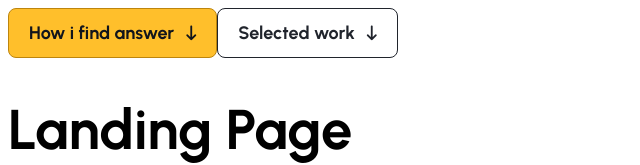
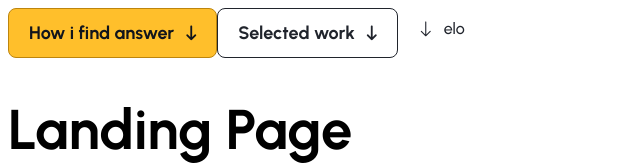
Before and after one commit to Detriz-dev/personal-website, a React (Vite) app in the folder frontend/: page / in a window 1280 px wide. Shown: the top 165 px of the page, without its empty margins (0-640 px from the left). Built offline with nearby package versions, Linux system fonts and the light colour scheme.

Commit message:
NavItem componenet

```diff
--- /dev/null
+++ b/frontend/src/components/NavItem/NavItem.module.css
@@ -0,0 +1,68 @@
+/* Values from Figma (Personal Site / NavItem, node 45:1200).
+   A transparent 1px border is always present so the Focus border doesn't shift layout;
+   padding is reduced by 1px to keep Figma's outer size (7px / 18px, icon-only 9px). */
+
+.navItem {
+    display: inline-flex;
+    align-items: center;
+    justify-content: center;
+    gap: 8px;
+    padding: 6px 17px;
+    border: 1px solid transparent;
+    border-radius: 5px;
+    background-color: var(--nav-bg);
+    color: var(--nav-text);
+    font-family: var(--font-family-primary);
+    font-size: var(--font-size-16);
+    font-weight: var(--font-weight-500);
+    line-height: var(--font-line-height-24);
+    text-decoration: none;
+    white-space: nowrap;
+    cursor: pointer;
+    transition: background-color 150ms ease, color 150ms ease;
+}
+
+.iconOnly {
+    padding: 6px 8px;
+}
+
+.icon {
+    font-size: var(--font-size-20);
+    line-height: var(--font-line-height-24);
+    font-variation-settings: "FILL" 0, "wght" 300, "GRAD" 0, "opsz" 20;
+}
+
+.navItem.selected {
+    --nav-bg: var(--nav-bg-selected);
+    --nav-text: var(--nav-text-selected);
+    font-weight: var(--font-weight-600);
+}
+
+/* Amber hover is the same in both themes */
+.navItem:hover {
+    --nav-bg: var(--light-accent-fill);
+    --nav-text: var(--light-text-primary);
+}
+
+.navItem:focus-visible {
+    outline: none;
+    border-color: var(--nav-focus-border);
+}
+
+/* Themes */
+
+.light {
+    --nav-bg: var(--light-surface-cards);
+    --nav-text: var(--light-text-primary);
+    --nav-bg-selected: var(--light-text-primary);
+    --nav-text-selected: var(--light-surface-cards);
+    --nav-focus-border: var(--light-text-primary);
+}
+
+.dark {
+    --nav-bg: var(--light-text-primary);
+    --nav-text: var(--light-surface-cards);
+    --nav-bg-selected: var(--light-surface-cards);
+    --nav-text-selected: var(--light-text-primary);
+    --nav-focus-border: var(--light-surface-cards);
+}
--- /dev/null
+++ b/frontend/src/components/NavItem/NavItem.tsx
@@ -0,0 +1,43 @@
+import styles from "./NavItem.module.css";
+import type { NavItemProps } from "./NavItem.types.ts";
+
+const NavItem = ({
+    label,
+    icon,
+    href,
+    content = "textAndIcon",
+    selected = false,
+    theme = "light",
+    className,
+    ...anchorProps
+}: NavItemProps) => {
+    const iconOnly = content === "iconOnly";
+
+    const classes = [
+        styles.navItem,
+        styles[theme],
+        iconOnly && styles.iconOnly,
+        selected && styles.selected,
+        className,
+    ]
+        .filter(Boolean)
+        .join(" ");
+
+    return (
+        <a
+            {...anchorProps}
+            href={href}
+            className={classes}
+            aria-current={selected ? "page" : undefined}
+            aria-label={iconOnly ? label : undefined}
+            title={iconOnly ? label : anchorProps.title}
+        >
+            <span className={`material-symbols-rounded ${styles.icon}`} aria-hidden="true">
+                {icon}
+            </span>
+            {!iconOnly && <span className={styles.label}>{label}</span>}
+        </a>
+    );
+};
+
+export default NavItem;
--- /dev/null
+++ b/frontend/src/components/NavItem/NavItem.types.ts
@@ -0,0 +1,23 @@
+import type { AnchorHTMLAttributes } from "react";
+
+export type NavItemTheme = "light" | "dark";
+export type NavItemContent = "textAndIcon" | "iconOnly";
+
+/**
+ * Figma "NavItem" (Personal Site, node 45:1200).
+ * Hover and Focus are interaction states handled in CSS (:hover / :focus-visible), not props.
+ */
+export type NavItemProps = Omit<AnchorHTMLAttributes<HTMLAnchorElement>, "children"> & {
+    /** Visible text. For icon-only items it is used as the accessible name. */
+    label: string;
+    /** Material Symbols (Rounded) icon name, e.g. "home_repair_service". */
+    icon: string;
+    /** Link target, e.g. an in-page anchor like "#skills". */
+    href: string;
+    /** Figma "Content". */
+    content?: NavItemContent;
+    /** Figma "State = Selected". Sets aria-current="page". */
+    selected?: boolean;
+    /** Theme of the section the nav item sits on. */
+    theme?: NavItemTheme;
+};
--- a/frontend/src/pages/LandingPage/LandingPage.tsx
+++ b/frontend/src/pages/LandingPage/LandingPage.tsx
@@ -1,6 +1,6 @@
 import style from "./LandingPage.module.css";
 import Button from "../../components/Button/Button.tsx";
-
+import NavItem from "../../components/NavItem/NavItem.tsx";
 const LandingPage = () => {
     return (<>
         <Button
@@ -11,6 +11,7 @@ const LandingPage = () => {
             label={"Selected work"}
             icon={"south"}
             variant="secondary"/>
+        <NavItem label={"elo"} icon={"south"} />
         <h1 className={style.label}>Landing Page</h1></>)}
 
 export default LandingPage;
```
Also changed, not shown: 1 other file (tests, documents, lock files or other folders).
